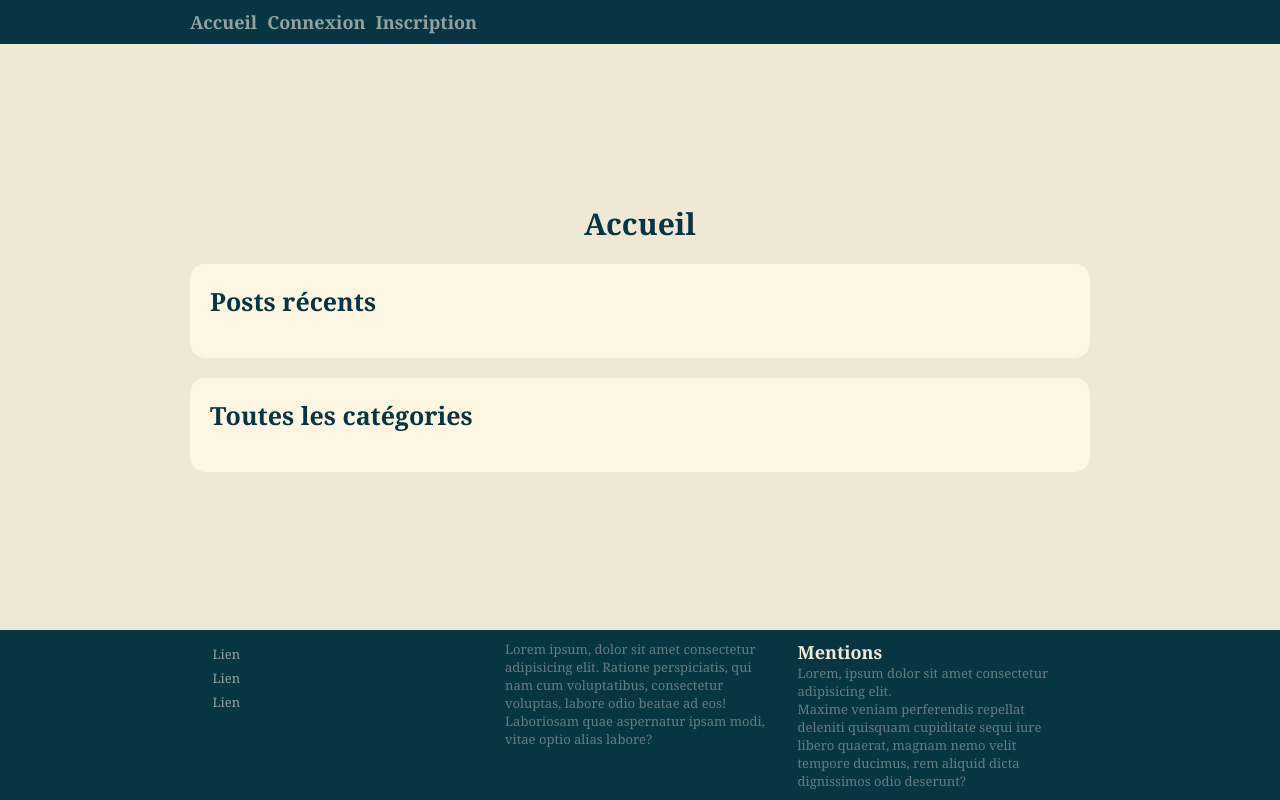
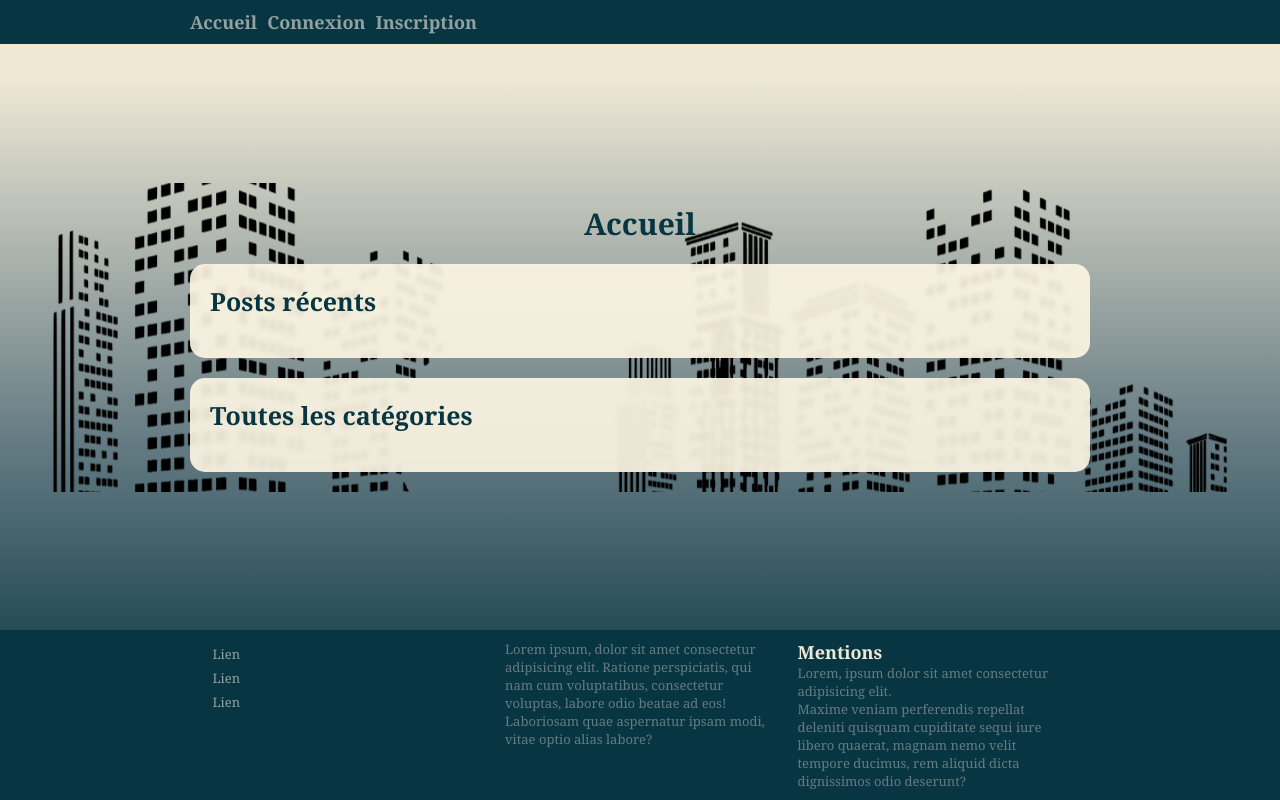
Before and after one commit to YannLaurier/Forum, a PHP site: page / in a window 1280 px wide. Run offline with PHP 8.4, Linux system fonts and the light colour scheme; data that the repository does not hold is empty.

Commit message:
It's me ! Hi ! I just spent an hour doing a background it's me -

```diff
--- a/connexion.php
+++ b/connexion.php
@@ -36,6 +36,7 @@ $bdd->disconnectBDD();
 
 <body class="flex column between">
     <?php include "components/navbar.php" ?>
+    <main>
     <section class="flex container">
         <form action="" method="POST" class="flex column signForm">
             <div class="flex between">
@@ -52,6 +53,7 @@ $bdd->disconnectBDD();
             <button type="submit" name="SignIn">Se connecter</button>
         </form>
     </section>
+    </main>
     <?php include "components/footer.php" ?>
 </body>
 
--- a/index.php
+++ b/index.php
@@ -24,7 +24,8 @@ $bdd->disconnectBDD();
 
 <body class="flex column between">
     <?php include "components/navbar.php" ?>
-    <main class="container">
+    <main >
+        <div class="container">
         <h1>Accueil</h1>
         <section>
             <h2>Posts récents</h2>
@@ -56,6 +57,7 @@ $bdd->disconnectBDD();
             unset($tab);
             ?>
         </section>
+        </div>
     </main>
     <?php include "components/footer.php" ?>
 </body>
--- a/inscription.php
+++ b/inscription.php
@@ -53,6 +53,7 @@ $bdd->disconnectBDD();
 
 <body class="flex column between">
     <?php include "components/navbar.php"; ?>
+    <main>
     <section class="flex container">
         <form action="" method="POST" class="flex column signForm">
             <div class="flex wrap between">
@@ -81,6 +82,7 @@ $bdd->disconnectBDD();
             <button type="submit" name="SignUp">S'inscrire</button>
         </form>
     </section>
+    </main>
     <?php include "components/footer.php"; ?>
 </body>
 
--- a/modo.php
+++ b/modo.php
@@ -27,7 +27,8 @@ $bdd->disconnectBDD();
         echo "<p class= 'message'>Oops ! You're not allowed to be there. Please depart.</p>";
     } else {
         ?>
-        <main class="container">
+        <main>
+        <div class="container">
             <h1>Moderator Dashboard</h1>
             <p>Moderator has access to all categories and they can :</p>
             <!-- I did the DB yesterday, didn't think of what moderators would actually *do*, and I suspect making moderators for specific categories would require an intermediary table which I really do not want to be adding so moderators have a bit too big of an interaction span with the forum -->
@@ -37,6 +38,7 @@ $bdd->disconnectBDD();
                 <li>Delete topic</li>
                 <li>Delete answer</li>
             </ul>
+            </div>
         </main>
         <?php
     }
--- a/profil.php
+++ b/profil.php
@@ -15,7 +15,8 @@ session_start()
 <body class="flex column between">
     <?php include "components/navbar.php";
     ?>
-    <main class="container">
+    <main>
+        <div class="container">
             <section id="user_info" class="flex between">
                 <img src="uploads/<?php echo $_SESSION["user"]["Profile_pic"]; ?>" alt="profile picture">
                 <div class="flex column">
@@ -38,6 +39,7 @@ session_start()
                 <!-- same method as above except it's going to be the answers - these don't have titles so def display : shortened text, date + time [maybe in relation to current date/time if you can do that in js ? maybe ?]-->
                 <button class="tinyGuy">Voir tous</button>
             </section>
+        </div>
     </main>
     <?php include "components/footer.php" ?>
 </body>
--- a/style.css
+++ b/style.css
@@ -2,6 +2,7 @@
     --text-color: #657b83;
     --dark: #073642;
     --background-color: #fdf6e3;
+    --background-tsp: #fdf6e3ea;
     --light: #eee8d5;
     --accent-1: #93a1a1;
     --red: #dc322f;
@@ -47,7 +48,7 @@ html {
     margin: 0px auto;
 }
 
-main.container {
+main>.container {
     margin: 20px auto;
 }
 
@@ -81,15 +82,26 @@ h3 {
 }
 
 section {
-    background-color: var(--background-color);
+    background-color: var(--background-tsp);
     border-radius: 15px;
     padding: 20px;
     margin: 20px auto 0px auto;
     overflow-x: hidden;
+    backdrop-filter: blur(2px);
 }
 
 body {
+    background: var(--light);
+    background: linear-gradient(0deg, var(--dark) 10%, var(--text-color) 45%, var(--light) 90%);
     min-height: 100vh;
+}
+
+main {
+    background: url('assets/city.png');
+    background-position: 50% -25%;;
+    background-repeat: no-repeat;
+    background-size: cover;
+    background-attachment: fixed;
 }
 
 /*forms*/
```
Also changed, not shown: admin.php (+23 -27 lines), assets/city.png (added). Lines whose indentation alone changed are shown as unchanged.
